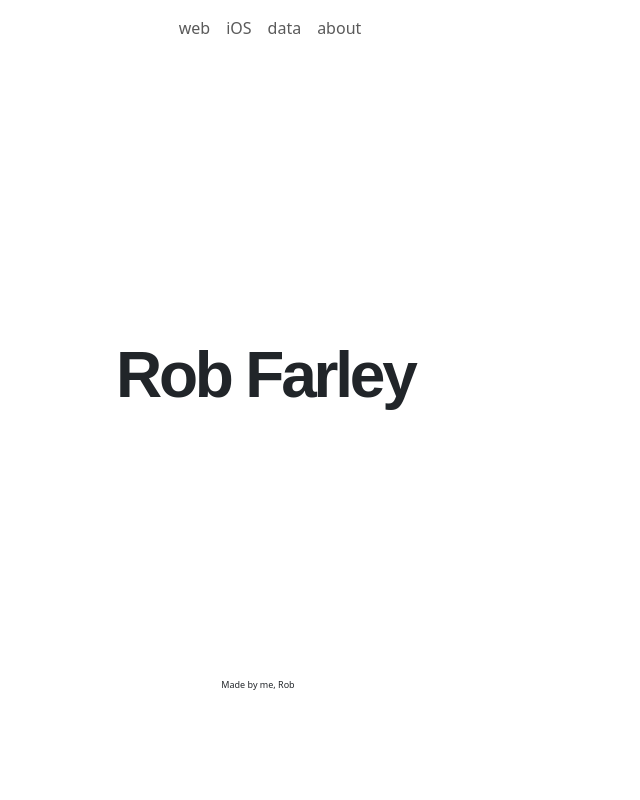
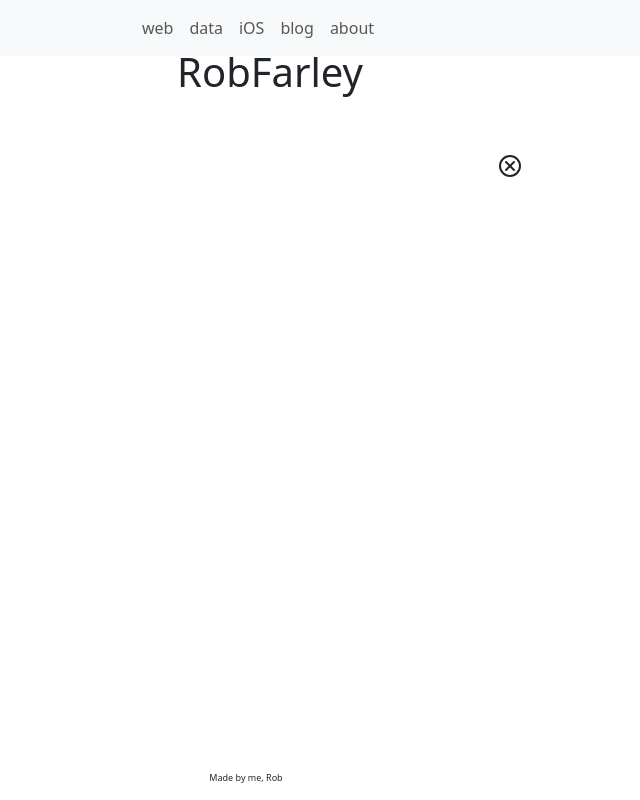
Before and after one commit to farleyr2538/my_website, a Flask app: page / in a window 1280 px wide. Shown: the whole page, without its empty margins (382-1022 px from the left). Run offline with Flask 3, Linux system fonts and the light colour scheme.

Commit message:
simplifying and adding blog

```diff
--- a/static/js/index.js
+++ b/static/js/index.js
@@ -1,149 +1,177 @@
-function createDiv([divType]) {
-    const newDiv = document.createElement('div');
-    newDiv.classList.add(divType);
-    return newDiv;
-}
-
 async function delay(ms) {
     await new Promise(resolve => setTimeout(resolve, ms));
 }
 
+
 document.addEventListener('DOMContentLoaded', async function() {
-
-    const typingSpeed = 80;
-    const initialDelay = 500;
-    const text = "Rob Farley";
-    let index = 0;
 
     // find header
     const target = document.getElementById('header');
 
     // set up 'typing' effect
-    function type() {
-        if (index < text.length) {
-            target.innerText += text.charAt(index);
+    async function type() {
+        const typingSpeed = 80;
+        const initialDelay = 500;
+        const text = "Rob Farley";
+        let index = 0;
+        await delay(initialDelay);
+        while (index < text.length) {
+            // remove space, previously needed to hold the space
+            if (index == 0) {
+                target.innerText = "R";
+            } else {
+                target.innerText += text.charAt(index);
+            }
+
             index++;
             const adjustedTypingSpeed = typingSpeed + Math.floor(Math.random() * 25)
-            setTimeout(type, adjustedTypingSpeed)
+            await delay(adjustedTypingSpeed);
         }
     }
 
     // if header exists, type
     if (target) {
-        console.log("'target' found")
-        setTimeout(type, initialDelay)
+        type()
     }
 
     // identify container elements
+    let background = document.getElementById('background');
     let content = document.getElementById('content');
-    let background = document.getElementById('content');
+    let header = document.getElementById('header');
+    let credit = document.getElementById('credit');
     let title = document.getElementById('title');
     let introRow = document.getElementById('introRow');
+    let headerRow = document.getElementById('headerRow');
 
     // identify close button
-    const closeButton = document.getElementById('close')
+    const closeButton = document.getElementById('closeButton')
     if (closeButton) {
-        closeButton.addEventListener('click', function() {
-            // show header
-            const header = document.getElementById('header');
-            header.hidden = false;
-            const credit = document.getElementById('credit');
-            credit.hidden = false;
+        closeButton.addEventListener('click', async function() {
+
+            // hide 'background'
+            background.classList.remove('visible');
+            await delay(250)
+            // remove main content
+            headerRow.classList.remove('d-none');
+            credit.classList.remove('d-none');
+            await delay(100)
+            // show header and credits
+            header.classList.add('show');
+            credit.classList.add('show');
 
             // remove any existing colour classes
             sections.forEach((section) => {
-                if (background.classList.contains(section)) {
-                    background.classList.remove(section);
-                    console.log("class removed: " + section)
+                if (content.classList.contains(section)) {
+                    content.classList.remove(section);
                 }
             })
-
-            // change content class to 'hide'
-            content.classList.remove('show');
-            content.classList.add('hide');
-            console.log("content class: ", content.className)
         })
+    } else {
+        console.log("error: closeButton not found")
     }
 
     // add buttons logic
     const buttons = document.getElementsByName('buttons');
     const sections = ["web", "ios", "data", "about"]
-    if (buttons) {
+    if ((buttons) || (buttons.length != 4)) {
         buttons.forEach((button) => {
 
             // add event listener
             button.addEventListener('click', async function(event) {
 
-                // if 'content' is not showing, take a second to hide main content
-                if (!content.classList.contains('show')) {
-                    // hide title
-                    const header = document.getElementById('header');
-                    header.hidden = true;
-                    const credit = document.getElementById('credit');
-                    credit.hidden = true;
-
-                    // delay by .25 of a second
-                    await delay(250);
+                // -1 if 'blog', then allow to leave the site before doing anything
+                let mode = event.target.innerText.toLowerCase(); // desired mode (eg. "ios" or "web")
+                if (mode == "blog") {
+                    window.open("https://burnt-drug-7f9.notion.site/c4d3ba7118014b468a2016d5ac358d07?v=0b2d953545fb47f29f074afa571ab39c", "_blank");
+                    return;
                 }
 
-                let mode = event.target.innerText.toLowerCase(); // desired mode (eg. "ios" or "web")
+                // 0. hide 'options' menu
+                const options = document.getElementById('options');
+                const bsCollapse = new bootstrap.Collapse(options, {toggle: false});
+                bsCollapse.hide();
+
+                // 1. HIDE MAIN PAGE
+
+                // if 'background' is not already showing, hide the header and credits, before waiting .25 of a second
+                if (background.classList.contains('visible') == false) {
+
+                    // hide header and credits
+                    header.classList.remove('show');
+                    credit.classList.remove('show');
+
+                    // remove header and credit
+                    headerRow.classList.add('d-none');
+                    credit.classList.add('d-none');
+                }
+
+                // create space for hidden card, by changing its display
+
+                // 2. PREPARE CONTENT FOR CARD
+
+
 
                 // remove any existing content
                 introRow.innerHTML = "";
                 title.innerHTML = "";
                 projectRows = document.getElementsByName('projectRow')
-                console.log("projectRows length: " + projectRows.length)
                 while (projectRows.length > 0) {
                     projectRows[0].remove();
                 }
 
                 // remove any existing colour classes
                 sections.forEach((section) => {
-                    if (background.classList.contains(section)) {
-                        background.classList.remove(section);
-                        console.log("class removed: " + section)
+                    if (content.classList.contains(section)) {
+                        content.classList.remove(section);
                     }
                 })
 
                 // add desired color class
-                background.classList.add(mode);
-                console.log("class added: " + mode);
+                content.classList.add(mode);
 
-                // remove 'hide', if present
-                if (content.classList.contains('hide')) {
-                    content.classList.remove('hide');
-                }
-
-                // set header
+                // set title
                 title.innerText = event.target.innerText;
 
-                // create column
-                const introCol = document.createElement('div')
-                introCol.classList.add('col')
-
-                // set intro
+                // if intro exists, add it
                 const intro = data[mode]['intro'];
                 if (intro) {
+                    // create column
+                    const introCol = document.createElement('div')
+                    introCol.classList.add('col', 'mt-2')
+
+                    // create a <p> for each paragraph in the intro
                     intro.forEach((paragraph) => {
                         let introElement = document.createElement('p');
                         introElement.innerText = paragraph;
                         introCol.append(introElement);
                     })
+
+                    introRow.append(introCol)
                 }
-
-                introRow.append(introCol)
 
                 // if projects exist...
                 if (data[mode]['projects']) {
+
+                    // create and add a 'Projects' title
+                    const projectsTitleRow = document.createElement('div')
+                    projectsTitleRow.classList.add('row', 'd-flex', 'justify-content-center', 'mt-4')
+                    projectsTitleRow.setAttribute('name', 'projectRow')
+                    const projectsTitleCol = document.createElement('div')
+                    projectsTitleCol.classList.add('col')
+                    const projectsTitle = document.createElement('h3')
+                    projectsTitle.innerText = "Projects"
+                    projectsTitleCol.append(projectsTitle)
+                    projectsTitleRow.append(projectsTitleCol)
+                    content.append(projectsTitleRow)
 
                     // set projects
                     data[mode]['projects'].forEach((project) => {
                         // create structure
                         const titleRow = document.createElement('div')
-                        titleRow.classList.add('row', 'd-flex', 'justify-content-start')
+                        titleRow.classList.add('row', 'd-flex', 'justify-content-start', 'mt-2')
                         titleRow.setAttribute('name', 'projectRow')
                         const titleCol = document.createElement('div')
-                        titleCol.classList.add('col-5')
+                        titleCol.classList.add('col-11')
                         const titleElement = document.createElement('h4')
                         titleElement.innerText = project['title']
                         titleCol.append(titleElement)
@@ -154,7 +182,7 @@ document.addEventListener('DOMContentLoaded', async function() {
                             linkCol.classList.add('col-1')
                             const linkIcon = document.createElement('span')
                             linkIcon.innerHTML = `
-                                <svg class="icon" xmlns="http://www.w3.org/2000/svg" viewBox="0 0 24 24">
+                                <svg id="linkIcon" width="24" height="24" xmlns="http://www.w3.org/2000/svg" viewBox="0 0 24 24">
                                     <!-- First chain link -->
                                     <path
                                         d="M10 13a5 5 0 0 0 7.54.54l3-3a5 5 0 0 0-7.07-7.07l-1.72 1.71"
@@ -182,13 +210,13 @@ document.addEventListener('DOMContentLoaded', async function() {
                             titleRow.append(linkCol)
                         }
 
-                        background.append(titleRow)
+                        content.append(titleRow)
 
                         const contentRow = document.createElement('div')
                         contentRow.setAttribute('name', 'projectRow')
                         contentRow.classList.add('row', 'd-flex', 'justify-content-center')
                         const textCol = document.createElement('div')
-                        textCol.classList.add('col')
+                        textCol.classList.add('col-8')
 
                         // iterate through project paragraphs, creating a <p> for each one
                         project['text'].forEach((paragraph) => {
@@ -233,33 +261,19 @@ document.addEventListener('DOMContentLoaded', async function() {
                             contentRow.append(projectColRight)
                         }
 
-                        background.append(contentRow)
-
+                        content.append(contentRow)
                     })
                 }
 
-                // if content is not showing, then show it
-                if (!content.classList.contains('show')) {
-                    content.classList.add('show');
-                }
+                await delay(300);
 
+                // 3. SHOW CARD
+                background.classList.add('visible');
             })
         })
+    } else {
+        console.log("error: tab buttons not found")
     }
-
-    // close mobile navbar when a link is clicked
-    const navLinks = document.querySelectorAll('.nav-link');
-    const navbarCollapse = document.getElementById('idOfMainContent');
-    const bsCollapse = new bootstrap.Collapse(navbarCollapse, {toggle: false});
-
-    navLinks.forEach(link => {
-        link.addEventListener('click', () => {
-            // check if the window width is less than Bootstrap's breakpoint for small devices
-            if (window.innerWidth < 576 && navbarCollapse.classList.contains('show')) {
-                bsCollapse.hide();
-            }
-        });
-    });
 });
 
 const data = {
@@ -267,26 +281,29 @@ const data = {
         intro: ["My first introduction to Web Development was when I took Harvard's CS50 (Introduction to Computer Science) course online in 2022-23. As well as C, this covered Python, HTML, CSS, JavaScript, Flask, and Jinja."],
         projects : [
                 {
-                title : "Roof - web app",
+                title : "Roof (web app)",
                 type : "Web app",
-                techStack : ["Python", "Flask", "Jinja", "Postgres", "Heroku", "RESTful API", "JavaScript", "HTML", "CSS"],
+                techStack : ["Python", "Flask", "Jinja", "Postgres", "Heroku", "JavaScript", "HTML", "CSS"],
                 text : [
                     "While working as an estate agent, I noticed that the information that tenants had about their property and their landlord would be immensely valuable to prospective tenants",
                     "So I created a website called Roof which allowed existing tenants to review their landlords.",
                 ],
                 link : "https://www.rooflondon.uk"
-            }
-        ]
-    },
-    ios : {
-        intro: ["Swift was the first programming language I learned - during lockdown I started going through Swift Playgrounds, and got hooked"],
-        projects : [
-                {
-                title : "Roof - iOS app",
-                type : "iOS app",
-                techStack : ["Swift", "SwiftUI", "SwiftData", "MapKit"],
+            },
+            {
+                title : "Roof (API)",
+                type : "API",
+                techStack : ["RESTful API", "Python", "Postgres", "Heroku"],
                 text : [
-                    "In 2024, I developed a corresponding iOS app to accompany the Roof website"
+                    "I also created a RESTful API to accompany the Roof website, which allowed for the creation, deletion, and updating of reviews."
+                ],
+            },
+            {
+                title : "Caseworker (web app)",
+                type : "Web app",
+                techStack : ["Go", "TypeScript"],
+                text : [
+                    "In my job as a Caseworker, there are all sorts of improvements that could be made to the way we work. I created a web app to see if I could build an alternative option, while also giving me an opportunity to learn Go and TypeScript for the first time."
                 ]
             }
         ]
@@ -300,9 +317,30 @@ const data = {
                 techStack : ["Python", "Pandas", "SciKit Learn", "SQL", "BigQuery", "Looker"],
                 text : [
                     "For my final project in the Le Wagon Bootcamp, I teamed up with three other students to create an in-depth analysis of the UK Housing market spanning thirty years.",
-                    "I used SciKit Learn to run a Linear Regression model on Zoopla data from 2022/23 to determine if there were any additional features we should be aware of."
                 ],
                 link : "https://lookerstudio.google.com/s/rMkJOwMPm84"
+            },
+            {
+                title : "Linear Regression of UK House Prices",
+                type : "Google Colab Notebook",
+                techStack : ["Python", "Pandas", "SciKit Learn", "SQL", "BigQuery"],
+                text :[
+                    "In this project, I used SciKit Learn to run a Linear Regression model on Zoopla data from 2022/23 to determine which features had the biggest impact on my target, house prices."
+                ],
+                link : "https://colab.research.google.com/drive/1ajbOpS4G1YdpyVnL798KcpmryosohQmp?usp=sharing"
+            },
+        ]
+    },
+    ios : {
+        intro: ["Swift was the first programming language I learned - during lockdown I started going through Swift Playgrounds, and got hooked"],
+        projects : [
+                {
+                title : "Roof (iOS app)",
+                type : "iOS app",
+                techStack : ["Swift", "SwiftUI", "SwiftData", "MapKit"],
+                text : [
+                    "In 2024, I developed a corresponding iOS app to accompany the Roof website."
+                ]
             }
         ]
     },
--- a/templates/index_tabs.html
+++ b/templates/index_tabs.html
@@ -5,57 +5,51 @@
         <!--Bootstrap-->
         <meta charset="utf-8">
         <meta name="viewport" content="width=device-width, initial-scale=1">
+        <title>Rob</title>
         <link href="https://cdn.jsdelivr.net/npm/bootstrap@5.3.3/dist/css/bootstrap.min.css" rel="stylesheet" integrity="sha384-QWTKZyjpPEjISv5WaRU9OFeRpok6YctnYmDr5pNlyT2bRjXh0JMhjY6hW+ALEwIH" crossorigin="anonymous">
 
-        <!--My CSS file link-->
+        <!-- My CSS file link -->
         <link href="static/styles.css" rel="stylesheet">
+        <!-- favicon -->
+        <link rel="icon" type="image/x-icon" href="/static/favicon.ico">
 
-        <title>Rob</title>
-        <link rel="icon" type="image/x-icon" href="/static/favicon.ico">
     </head>
-    <body>
-        <!--JS link-->
-        <script src="static/js/index.js"></script>
-
-        <!--Bootstrap-->
-        <script src="https://cdn.jsdelivr.net/npm/bootstrap@5.3.3/dist/js/bootstrap.bundle.min.js" integrity="sha384-YvpcrYf0tY3lHB60NNkmXc5s9fDVZLESaAA55NDzOxhy9GkcIdslK1eN7N6jIeHz" crossorigin="anonymous"></script>
-
-        <nav class="navbar navbar-expand-sm mb-2">
+    <body class="mt-5">
+        <nav class="navbar navbar-expand-sm fixed-top navbar-light bg-light">
             <div class="container-fluid">
-                <button class="navbar-toggler" type="button" data-bs-toggle="collapse" data-bs-target="#idOfMainContent" aria-controls="idOfMainContent" aria-expanded="false" aria-label="Toggle navigation">
-                    <span class="navbar-toggler-icon"></span>
+                <button id="menuButton" class="navbar-toggler" type="button" data-bs-toggle="collapse" data-bs-target="#options" aria-controls="options" aria-expanded="false" aria-label="Toggle navigation">
+                    <span  class="navbar-toggler-icon"></span>
                 </button>
-                <div class="collapse navbar-collapse justify-content-center ps-4 pb-2 rounded" id="idOfMainContent" style="background-color: white; z-index: 1;">
+                <div class="collapse navbar-collapse justify-content-center rounded z-1 bg-light" id="options">
                     <div class="navbar-nav">
-                        <a name="buttons" class="nav-link web-button">web</a>
-                        <a name="buttons" class="nav-link ios-button">iOS</a>
-                        <a name="buttons" class="nav-link data-button">data</a>
-                        <a name="buttons" class="nav-link about-button">about</a>
+                        <a href="#" name="buttons" class="nav-link web-button">web</a>
+                        <a href="#" name="buttons" class="nav-link data-button">data</a>
+                        <a href="#" name="buttons" class="nav-link ios-button">iOS</a>
+                        <a href="#" name="buttons" class="nav-link blog-button">blog</a>
+                        <a href="#" name="buttons" class="nav-link about-button">about</a>
                     </div>
                 </div>
             </div>
         </nav>
 
         <div class="container">
-            <div class="row">
-                <div class="col">
-                    <h1 class="text-center header" id="header"> </h1>
+            <!-- header -->
+            <div id="headerRow" class="row">
+                <div class="col-12 col-sm-auto my-5 my-sm-0"></div>
+                <div class="col mt-5 mt-sm-0 pt-5 pt-sm-0">
+                    <h1 class="text-start text-md-center fade show" id="header"> </h1>
                 </div>
+                <!--<div class="col-auto"></div>-->
             </div>
-            <div class="row">
-                <div class="col">
-                    <p class="text-center" id="credit" style="font-size: xx-small;">Made by me, Rob</p>
-                </div>
-            </div>
-        </div>
-
-        <div class="container-sm justify-content-center content p-4" id="content">
-            <div class="row justify-content-center"> <!-- title row -->
-                <div class="col">
+            <!-- card -->
+            <div class="row justify-content-center slide-fade pt-4 mb-2" id="background">
+                <div class="col-11 col-sm-6 p-4" id="content">
+                    <div class="row justify-content-between">
+                        <div class="col-10">
                             <h1 class="display-5" id="title"></h1>
                         </div>
-                <div class="col-1 align-content-start">
-                    <svg id="close" width="24" height="24" viewBox="0 0 24 24" xmlns="http://www.w3.org/2000/svg" fill="none" stroke="currentColor" stroke-width="2" stroke-linecap="round" stroke-linejoin="round">
+                        <div class="col-1">
+                            <svg id="closeButton" width="24" height="24" viewBox="0 0 24 24" xmlns="http://www.w3.org/2000/svg" fill="none" stroke="currentColor" stroke-width="2" stroke-linecap="round" stroke-linejoin="round">
                                 <circle cx="12" cy="12" r="10"/>
                                 <line x1="8" y1="8" x2="16" y2="16"/>
                                 <line x1="8" y1="16" x2="16" y2="8"/>
@@ -63,8 +57,24 @@
                         </div>
                     </div>
                     <div class="row justify-content-center" id="introRow">
-                <!-- content goes here -->
+                        <!-- intro goes here -->
                     </div>
                 </div>
+            </div>
+
+        </div>
+        <div class="container">
+            <div class="row position-absolute bottom-0 start-50 translate-middle-x">
+                <div class="col">
+                    <p class="text-center fade show" id="credit" style="font-size: xx-small;">Made by me, Rob</p>
+                </div>
+            </div>
+        </div>
+
+        <!--Bootstrap-->
+        <script src="https://cdn.jsdelivr.net/npm/bootstrap@5.3.3/dist/js/bootstrap.bundle.min.js" integrity="sha384-YvpcrYf0tY3lHB60NNkmXc5s9fDVZLESaAA55NDzOxhy9GkcIdslK1eN7N6jIeHz" crossorigin="anonymous"></script>
+
+        <!--My JS file link-->
+        <script src="static/js/index.js"></script>
     </body>
 </html>
```
Also changed, not shown: static/favicon.ico, 1 other file. Lines whose indentation alone changed are shown as unchanged.
